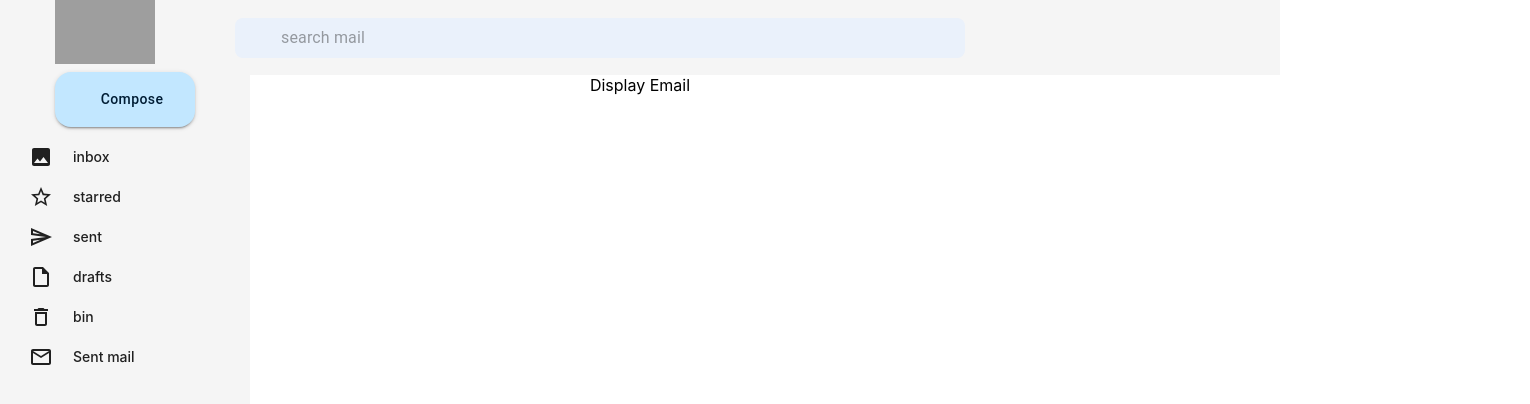
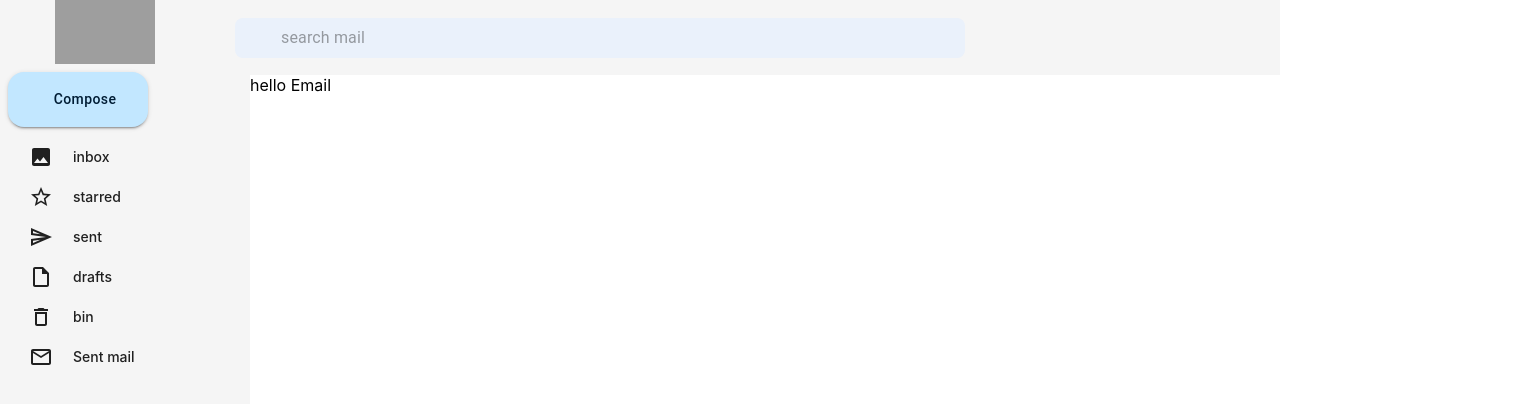
Before and after one commit to deepu8570tiwari/gmail, a React (Create React App) app in the folder frontend/: page /inbox in a window 1280 px wide. Shown: the top 404 px of the page, 1530 px wide, since content can reach past the window. Built offline with nearby package versions, Linux system fonts and the light colour scheme; grey boxes are pictures that could not be loaded; some icons are missing.

Commit message:
menu modification

```diff
--- a/frontend/package.json
+++ b/frontend/package.json
@@ -14,6 +14,7 @@
     "axios": "^1.11.0",
     "react": "^19.1.1",
     "react-dom": "^19.1.1",
+    "react-router-dom": "^7.8.2",
     "react-scripts": "5.0.1",
     "web-vitals": "^2.1.4"
   },
--- a/frontend/src/App.js
+++ b/frontend/src/App.js
@@ -1,13 +1,29 @@
-import logo from './logo.svg';
 import './App.css';
 import Mains from './pages/Mains';
+import { createBrowserRouter, RouterProvider, Route, createRoutesFromElements, Navigate } from 'react-router-dom';
+import routes from './routes/routes';
+import ErrorComponent from './components/common/ErrorComponent';
+
+const router = createBrowserRouter(
+  createRoutesFromElements(
+    <Route>
+      {/* Redirect root "/" → "/index" */}
+      <Route path={routes.main.path} element={<Navigate to={`${routes.main.path}/inbox`} />} />
+
+      {/* Main routes */}
+      <Route path={routes.main.path} element={routes.main.element}>
+        <Route path={`${routes.main.path}/:type`} element={routes.main.element}  errorElement={<ErrorComponent/>}/>
+        <Route path={routes.view.path} element={routes.view.element}  errorElement={<ErrorComponent/>} />
+      </Route>
+
+      {/* Catch invalid paths */}
+      <Route path={routes.invalid.path} element={<Navigate to= { `${routes.email.path}/inbox`} />}/>
+    </Route>
+  )
+);
 
 function App() {
-  return (
-    <div className="App">
-      <Mains/>
-    </div>
-  );
+  return <RouterProvider router={router} />;
 }
 
 export default App;
--- /dev/null
+++ b/frontend/src/components/Email.jsx
@@ -0,0 +1,9 @@
+import React from 'react'
+
+export default function Email({openDrawer}) {
+  return (
+    <div style={openDrawer ? {marginLeft:250,width:'100%'}: {width:'100%'}}>
+        hello Email
+    </div>
+  )
+}
--- /dev/null
+++ b/frontend/src/components/common/ErrorComponent.jsx
@@ -0,0 +1,12 @@
+import React from 'react'
+import { Box, Typography } from '@mui/material'
+import { useRouteError } from 'react-router-dom'
+export default function ErrorComponent() {
+  const error=useRouteError();
+  console.log(error);
+  return (
+    <Box style={{marginLeft:250}}>
+      <Typography>There was an error in laoding a page</Typography>
+    </Box>
+  )
+}
--- a/frontend/src/pages/Mains.jsx
+++ b/frontend/src/pages/Mains.jsx
@@ -2,6 +2,7 @@
 import { useState } from 'react'
 import Header from '../components/Header'
 import Sidebar from '../components/Sidebar'
+import Email from '../components/Email';
 export default function Mains() {
     const [openDrawer, setopenDrawer]=useState(true);
     const toggleDrawer=()=>{
@@ -11,7 +12,7 @@ export default function Mains() {
     <div>
         <Header toggleDrawer={toggleDrawer}/>
         <Sidebar openDrawer={openDrawer}/>
-        <div> Display Email</div>
+        <Email openDrawer={openDrawer}/>
     </div>
   )
 }
--- /dev/null
+++ b/frontend/src/routes/routes.js
@@ -0,0 +1,23 @@
+import Mains from '../pages/Mains';
+import Email from '../components/Email';
+
+const routes = {
+  main: {
+    path: '/',
+    element: <Mains />,
+  },
+  email:{
+    path: '/emails',
+    element: <Email />,
+  },
+  invalid: {
+    path: '/*',
+    element: <Email />,
+  },
+  view: {
+    path: '/*',
+    element: <Email />,
+  }
+};
+
+export default routes;
```
Also changed, not shown: 1 other file (tests, documents, lock files or other folders).
